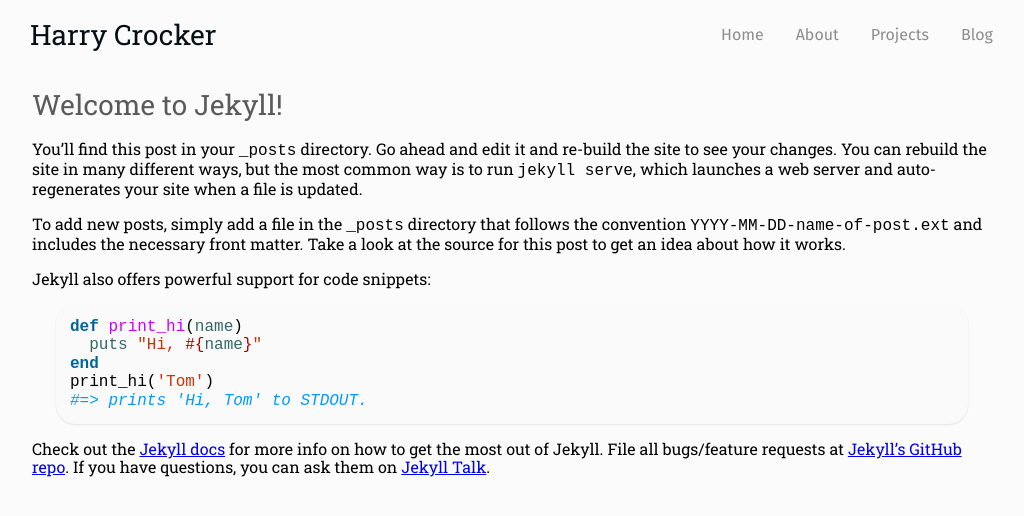
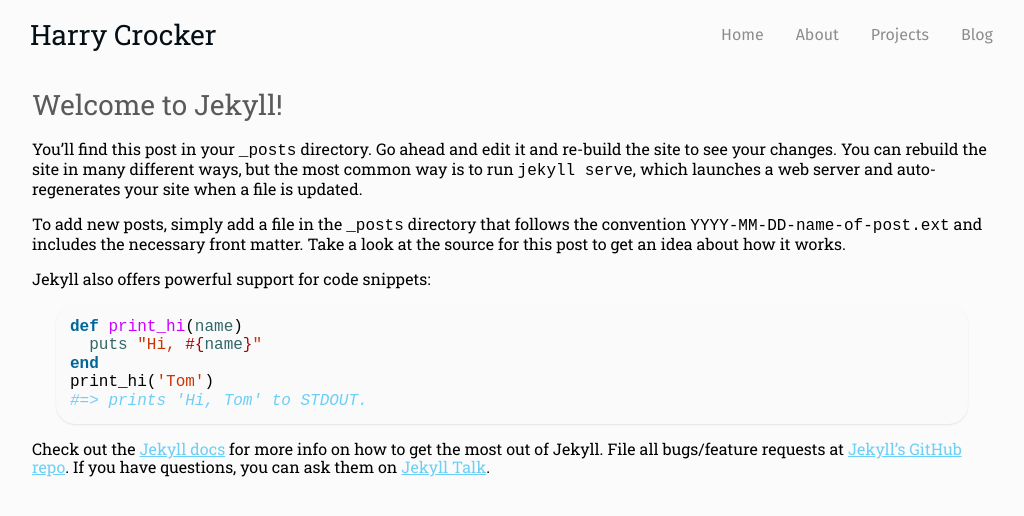
Before and after one commit to h-crocker/h-crocker.github.io, a Jekyll site: the page built from _posts/2019-06-10-welcome-to-jekyll.md, in a window 1280 px wide and 900 px high. Shown: the top 516 px of the window, without its empty margins (128-1152 px from the left). Built offline with Jekyll 4.4.1, drawn with Linux system fonts in a browser that asks for light colours.

Commit message:
blog post match colour scheme

```diff
--- a/_sass/default.scss
+++ b/_sass/default.scss
@@ -301,6 +301,13 @@ figure.highlight {
   }
 }
 
+// Blog Posts
+@include post {
+  a {
+    color: $primary;
+  }
+}
+
 // Buttons
 .button {
   font-family: $sans-serif;
--- a/_sass/syntax-highlighting.scss
+++ b/_sass/syntax-highlighting.scss
@@ -3,10 +3,10 @@
     background-color: #ffffcc;
   }
 
-  background: #f0f3f3;
+  background: $card-background;
 
   .c {
-    color: #0099FF;
+    color: $primary;
     font-style: italic;
   }
 
@@ -25,7 +25,7 @@
   }
 
   .ch, .cm {
-    color: #0099FF;
+    color: $primary;
     font-style: italic;
   }
 
@@ -34,12 +34,12 @@
   }
 
   .cpf, .c1 {
-    color: #0099FF;
+    color: $primary;
     font-style: italic;
   }
 
   .cs {
-    color: #0099FF;
+    color: $primary;
     font-weight: bold;
     font-style: italic;
   }
```
